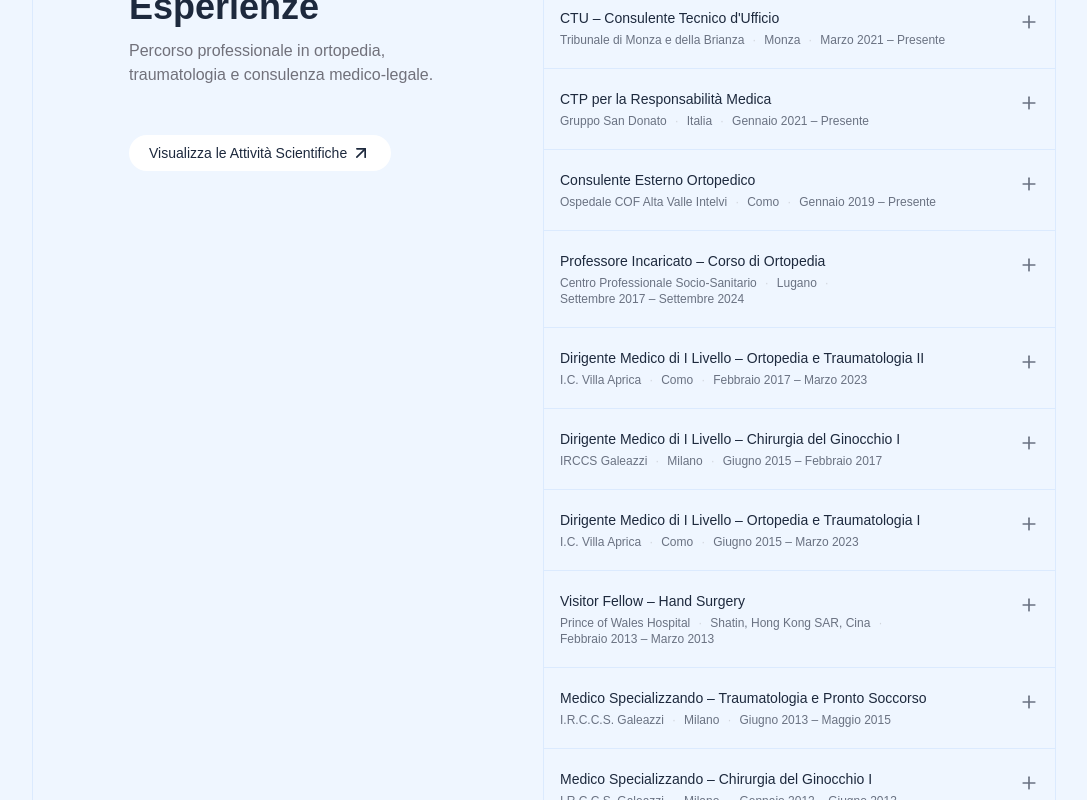
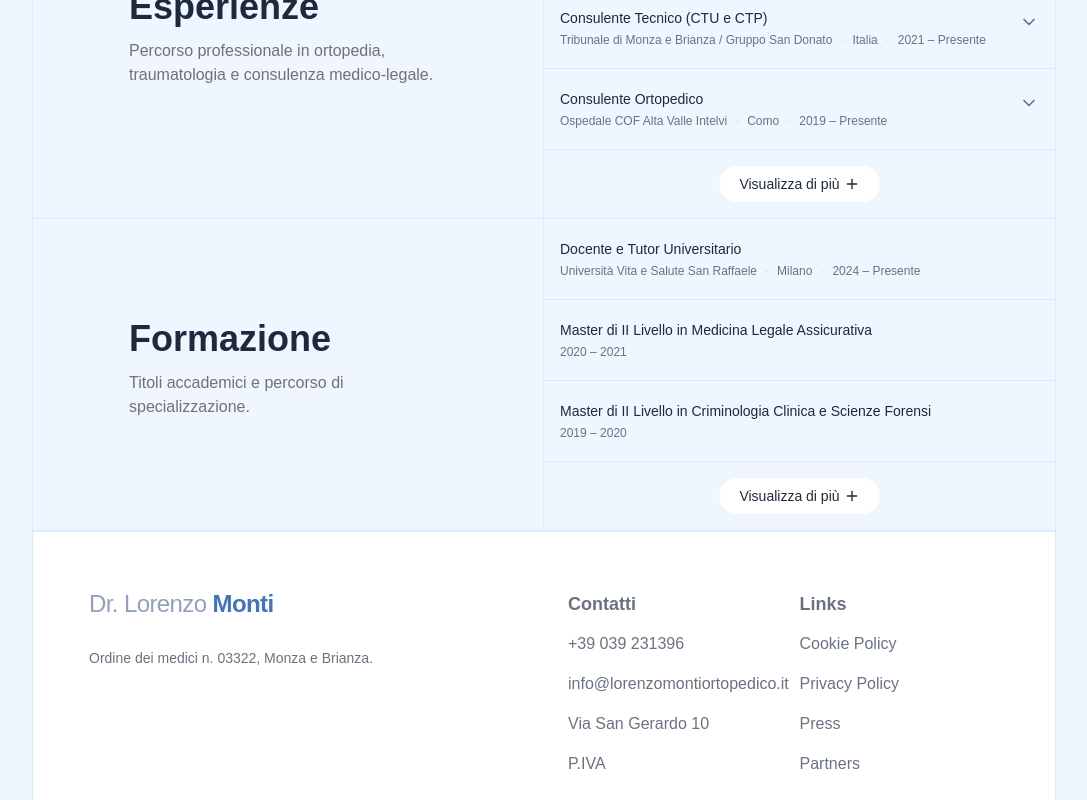
Before and after one commit to skxt/lorenzomonti, a Next.js app: page / in a window 1280 px wide. Shown: the part 2500-3300 px from the top of the page, without its empty margins (96-1183 px from the left). Built offline with nearby package versions, Linux system fonts and the light colour scheme; a web font is replaced by a local one.

Commit message:
feat(Sections): experience section has now max 3 items per row displayed, change data too

```diff
--- a/data/experiences.ts
+++ b/data/experiences.ts
@@ -1,5 +1,6 @@
 import { IExperience } from "@/types";
 
+// 1. ESPERIENZE PROFESSIONALI (Focus: Ruoli di responsabilità e consulenza)
 export const experiences: IExperience[] = [
   {
     image: "/logo-mark.svg",
@@ -7,338 +8,114 @@ export const experiences: IExperience[] = [
       "Aiuto Primario – Chirurgia Protesica Mininvasiva e Robotica di Anca e Ginocchio",
     company: "IRCCS San Raffaele",
     location: "Milano",
-    start: "Marzo 2023",
+    start: "2023",
     end: "Presente",
     description: [
-      "Aiuto Primario presso il Reparto di Chirurgia Protesica Mininvasiva e Robotica di Anca e Ginocchio, diretto dal Dott. Francesco Verde.",
+      "Responsabile clinico nel reparto diretto dal Dott. Francesco Verde.",
     ],
   },
   {
     image: "/logo-mark.svg",
-    title: "CTU – Consulente Tecnico d'Ufficio",
-    company: "Tribunale di Monza e della Brianza",
-    location: "Monza",
-    start: "Marzo 2021",
+    title: "Consulente Tecnico (CTU e CTP)",
+    company: "Tribunale di Monza e Brianza / Gruppo San Donato",
+    location: "Italia",
+    start: "2021",
     end: "Presente",
     description: [
-      "Consulente Tecnico d'Ufficio presso il Tribunale di Monza e della Brianza.",
+      "Consulente Tecnico d'Ufficio (Tribunale) e di Parte (responsabilità medica).",
     ],
   },
   {
     image: "/logo-mark.svg",
-    title: "CTP per la Responsabilità Medica",
-    company: "Gruppo San Donato",
-    location: "Italia",
-    start: "Gennaio 2021",
+    title: "Consulente Ortopedico",
+    company: "Ospedale COF Alta Valle Intelvi",
+    location: "Como",
+    start: "2019",
     end: "Presente",
-    description: [
-      "Consulente Tecnico di Parte per la responsabilità medica per il Gruppo San Donato.",
-    ],
+    description: ["Attività di consulenza ortopedica specialistica."],
   },
   {
     image: "/logo-mark.svg",
-    title: "Consulente Esterno Ortopedico",
-    company: "Ospedale COF Alta Valle Intelvi",
+    title: "Dirigente Medico – Ortopedia e Traumatologia",
+    company: "I.C. Villa Aprica",
     location: "Como",
-    start: "Gennaio 2019",
-    end: "Presente",
-    description: [
-      "Consulente Esterno Ortopedico presso l'ospedale COF Alta Valle Intelvi.",
-    ],
+    start: "2017",
+    end: "2023",
+    description: ["Attività di chirurgia ortopedica e traumatologica."],
   },
   {
     image: "/logo-mark.svg",
-    title: "Professore Incaricato – Corso di Ortopedia",
-    company: "Centro Professionale Socio-Sanitario",
-    location: "Lugano",
-    start: "Settembre 2017",
-    end: "Settembre 2024",
-    description: [
-      "Professore incaricato al corso di Ortopedia presso il Corso di Podologia del Centro Professionale Socio-Sanitario di Lugano.",
-    ],
+    title: "Dirigente Medico – Chirurgia del Ginocchio",
+    company: "IRCCS Galeazzi",
+    location: "Milano",
+    start: "2015",
+    end: "2017",
+    description: ["Specialista nel reparto diretto dal Prof. D'Anchise."],
   },
   {
     image: "/logo-mark.svg",
-    title: "Dirigente Medico di I Livello – Ortopedia e Traumatologia II",
-    company: "I.C. Villa Aprica",
-    location: "Como",
-    start: "Febbraio 2017",
-    end: "Marzo 2023",
-    description: [
-      "Dirigente Medico di I livello presso il reparto di Ortopedia e Traumatologia II diretto dal Dott. Fabrizio De Marchi.",
-    ],
-  },
-  {
-    image: "/logo-mark.svg",
-    title: "Dirigente Medico di I Livello – Chirurgia del Ginocchio I",
-    company: "IRCCS Galeazzi",
-    location: "Milano",
-    start: "Giugno 2015",
-    end: "Febbraio 2017",
-    description: [
-      "Dirigente Medico di I livello presso il reparto di Chirurgia del Ginocchio I diretta dal Prof. D'Anchise.",
-    ],
-  },
-  {
-    image: "/logo-mark.svg",
-    title: "Dirigente Medico di I Livello – Ortopedia e Traumatologia I",
-    company: "I.C. Villa Aprica",
-    location: "Como",
-    start: "Giugno 2015",
-    end: "Marzo 2023",
-    description: [
-      "Dirigente Medico di I livello presso il reparto di Ortopedia e Traumatologia I diretto dal Dott. Emanuele Franchi.",
-    ],
-  },
-  {
-    image: "/logo-mark.svg",
-    title: "Visitor Fellow – Hand Surgery",
-    company: "Prince of Wales Hospital",
-    location: "Shatin, Hong Kong SAR, Cina",
-    start: "Febbraio 2013",
-    end: "Marzo 2013",
-    description: [
-      "Visitor Fellow nel reparto Hand Surgery diretto dal Dott. P.C. Ho presso il Prince of Wales Hospital.",
-    ],
-  },
-  {
-    image: "/logo-mark.svg",
-    title: "Medico Specializzando – Traumatologia e Pronto Soccorso",
+    title: "Specializzando in Ortopedia e Traumatologia",
     company: "I.R.C.C.S. Galeazzi",
     location: "Milano",
-    start: "Giugno 2013",
-    end: "Maggio 2015",
+    start: "2010",
+    end: "2015",
     description: [
-      "Medico specializzando presso U.O. Traumatologia e Pronto Soccorso, diretto dal Prof. R. Accetta.",
-    ],
-  },
-  {
-    image: "/logo-mark.svg",
-    title: "Medico Specializzando – Chirurgia del Ginocchio I",
-    company: "I.R.C.C.S. Galeazzi",
-    location: "Milano",
-    start: "Gennaio 2012",
-    end: "Giugno 2013",
-    description: [
-      "Medico specializzando presso il reparto Chirurgia del Ginocchio I, responsabile Prof. D'Anchise.",
-    ],
-  },
-  {
-    image: "/logo-mark.svg",
-    title: "Medico Specializzando – Traumatologia e Pronto Soccorso",
-    company: "I.R.C.C.S. Galeazzi",
-    location: "Milano",
-    start: "Luglio 2011",
-    end: "Dicembre 2011",
-    description: [
-      "Medico specializzando presso U.O. Traumatologia e Pronto Soccorso, diretto dal Prof. R. Accetta.",
-    ],
-  },
-  {
-    image: "/logo-mark.svg",
-    title:
-      "Medico Specializzando – Chirurgia Ricostruttiva e delle Infezioni Osteoarticolari (CRIO)",
-    company: "I.R.C.C.S. Galeazzi",
-    location: "Milano",
-    start: "Febbraio 2011",
-    end: "Luglio 2011",
-    description: [
-      "Medico specializzando presso U.O. Chirurgia Ricostruttiva e delle Infezioni Osteoarticolari (CRIO), responsabile Prof. C.L. Romanò.",
-    ],
-  },
-  {
-    image: "/logo-mark.svg",
-    title: "Medico Specializzando – Trapianti di Fegato e Chirurgia Generale",
-    company: "A.O. Ca Granda Policlinico di Milano",
-    location: "Milano",
-    start: "Novembre 2010",
-    end: "Febbraio 2011",
-    description: [
-      "Medico specializzando nell'ambito del Tronco Comune di Chirurgia presso U.O. Trapianti di Fegato e Chirurgia Generale, diretto dal Prof. G. Rossi.",
-    ],
-  },
-  {
-    image: "/logo-mark.svg",
-    title: "Medico Specializzando – Chirurgia della Mano I",
-    company: "I.R.C.C.S. Galeazzi",
-    location: "Milano",
-    start: "Maggio 2010",
-    end: "Novembre 2010",
-    description: [
-      "Medico specializzando presso U.O. Chirurgia della Mano I, responsabili Prof. G.F. Berzero e Prof. C. Grandis.",
-    ],
-  },
-  {
-    image: "/logo-mark.svg",
-    title: "Medico Volontario – VI Divisione",
-    company: "I.O.G. Pini",
-    location: "Milano",
-    start: "Novembre 2009",
-    end: "Aprile 2010",
-    description: [
-      "Medico volontario presso la VI divisione, diretta dal Prof. G. Mineo.",
-    ],
-  },
-  {
-    image: "/logo-mark.svg",
-    title: "Internato Clinico – Pronto Soccorso Ortopedico e Neurochirurgico",
-    company: "I.R.C.C.S. Galeazzi",
-    location: "Milano",
-    start: "Settembre 2006",
-    end: "Ottobre 2009",
-    description: [
-      "Internato clinico come studente volontario presso il Dipartimento di Pronto Soccorso Ortopedico e Neurochirurgico, diretto dal Dott. R. Accetta.",
-      "Internato clinico come studente volontario presso la Clinica Ortopedica Universitaria, diretta dal Prof. G. Mineo.",
-    ],
-  },
-  {
-    image: "/logo-mark.svg",
-    title: "Internato Clinico – Chirurgia Plastica II",
-    company: "I.C. Humanitas",
-    location: "Rozzano",
-    start: "Marzo 2004",
-    end: "Agosto 2006",
-    description: [
-      "Internato clinico come studente volontario presso U.O. Chirurgia Plastica II, diretto dal Prof. M. Klinger.",
+      "Formazione completa presso i reparti di Chirurgia del Ginocchio, Traumatologia, Chirurgia della Mano, e Chirurgia Ricostruttiva (CRIO).",
     ],
   },
 ];
 
+// 2. FORMAZIONE (Focus: Titoli accademici, rimossi i diplomi scolastici)
 export const education: IExperience[] = [
   {
     image: "/logo-mark.svg",
-    title: "Tutor Universitario – Facoltà di Medicina e Chirurgia",
+    title: "Docente e Tutor Universitario",
     company: "Università Vita e Salute San Raffaele",
     location: "Milano",
-    start: "A.A. 2025-2026",
+    start: "2024",
     end: "Presente",
-    description: [
-      "Tutor Universitario presso la facoltà di Medicina e Chirurgia dell'Università Vita e Salute San Raffaele di Milano.",
-    ],
-  },
-  {
-    image: "/logo-mark.svg",
-    title: "Docente – Scuola di Specializzazione in Ortopedia e Traumatologia",
-    company: "Università Vita e Salute San Raffaele",
-    location: "Milano",
-    start: "A.A. 2024-2025",
-    end: "Presente",
-    description: [
-      "Docente presso la Scuola di Specializzazione di Ortopedia e Traumatologia dell'Università Vita e Salute San Raffaele di Milano.",
-    ],
-  },
-  {
-    image: "/logo-mark.svg",
-    title: "Master Universitario di II Livello in Medicina Legale Assicurativa",
-    company: "",
-    location: "",
-    start: "A.A. 2020-2021",
-    end: "2021",
-    description: [
-      "Conseguimento del Master Universitario di II livello in Medicina Legale Assicurativa.",
-    ],
-  },
-  {
-    image: "/logo-mark.svg",
-    title:
-      "Master Universitario di II Livello in Criminologia Clinica e Scienze Forensi",
-    company: "",
-    location: "",
-    start: "A.A. 2019-2020",
-    end: "2020",
-    description: [
-      "Conseguimento del Master Universitario di II livello in Criminologia Clinica e Scienze Forensi.",
-    ],
-  },
-  {
-    image: "/logo-mark.svg",
-    title: "Specializzazione in Ortopedia e Traumatologia",
-    company: "Università degli Studi di Milano – I.R.C.C.S. Galeazzi",
-    location: "Milano",
-    start: "A.A. 2013-2014",
-    end: "Maggio 2015",
-    description: [
-      "Conseguimento della Specializzazione in Ortopedia e Traumatologia con votazione 70/70 e lode, discussione tesi il 20/05/2015.",
-    ],
-  },
-  {
-    image: "/logo-mark.svg",
-    title: "Laurea Magistrale in Medicina e Chirurgia",
-    company: "Università degli Studi di Milano",
-    location: "Milano",
-    start: "A.A. 2008-2009",
-    end: "2009",
-    description: [
-      "Laurea Magistrale a ciclo unico in Medicina e Chirurgia con voto 110/110.",
-      'Tesi di laurea: "Valutazione morfometrica computerizzata delle endoprotesi di spalla nelle fratture complesse del terzo prossimale di omero".',
-    ],
-  },
-  {
-    image: "/logo-mark.svg",
-    title: "Maturità Scientifica",
-    company: "",
-    location: "",
-    start: "A.A. 2002-2003",
-    end: "2003",
-    description: ["Conseguimento della Maturità Scientifica con voto 100/100."],
-  },
-];
-
-export const courses: IExperience[] = [
-  {
-    image: "/logo-mark.svg",
-    title: "Corso di Fissazione Esterna in Urgenza Traumatologica",
-    company: "",
-    location: "",
-    start: "2011",
-    end: "2011",
     description: [],
   },
   {
     image: "/logo-mark.svg",
-    title: "Diploma di Ecografia Muscolo-scheletrica (base) SIUMB",
+    title: "Master di II Livello in Medicina Legale Assicurativa",
     company: "",
     location: "",
-    start: "2012",
-    end: "2012",
+    start: "2020",
+    end: "2021",
     description: [],
   },
   {
     image: "/logo-mark.svg",
-    title: "Corso Base AO",
+    title: "Master di II Livello in Criminologia Clinica e Scienze Forensi",
     company: "",
     location: "",
-    start: "2014",
-    end: "2014",
+    start: "2019",
+    end: "2020",
     description: [],
   },
   {
     image: "/logo-mark.svg",
-    title: "Corso AO Trauma Hand Surgery",
-    company: "",
-    location: "Graz, Austria",
-    start: "2015",
+    title: "Specializzazione in Ortopedia e Traumatologia (70/70 e lode)",
+    company: "Università degli Studi di Milano",
+    location: "Milano",
+    start: "2010",
     end: "2015",
     description: [],
   },
   {
     image: "/logo-mark.svg",
-    title: "Corso di Tecnica Infiltrativa Ecoguidata",
-    company: "Ospedale Niguarda – Reumatologia",
+    title: "Laurea Magistrale in Medicina e Chirurgia (110/110)",
+    company: "Università degli Studi di Milano",
     location: "Milano",
-    start: "2015",
-    end: "2015",
+    start: "2002",
+    end: "2009",
     description: [],
   },
-  {
-    image: "/logo-mark.svg",
-    title: "Corso di Tecnica Infiltrativa ed Ecografia Articolare",
-    company: "Università Autonoma di Barcellona",
-    location: "Barcellona",
-    start: "2016",
-    end: "2016",
-    description: [],
-  },
+];
+
+// 3. PREMI E CORSI (Separati i riconoscimenti dai corsi di routine)
+export const courses: IExperience[] = [
   {
     image: "/logo-mark.svg",
     title: "2° Classificato – Master Arthroscopist Advanced Knee",
@@ -346,7 +123,7 @@ export const courses: IExperience[] = [
     location: "",
     start: "2018",
     end: "2018",
-    description: [],
+    description: ["Premio di eccellenza in chirurgia artroscopica."],
   },
   {
     image: "/logo-mark.svg",
@@ -355,7 +132,7 @@ export const courses: IExperience[] = [
     location: "",
     start: "2019",
     end: "2019",
-    description: [],
+    description: ["Premio di eccellenza in artroprotesica."],
   },
   {
     image: "/logo-mark.svg",
@@ -366,4 +143,13 @@ export const courses: IExperience[] = [
     end: "2020",
     description: [],
   },
+  {
+    image: "/logo-mark.svg",
+    title: "Diploma di Ecografia Muscolo-scheletrica SIUMB",
+    company: "",
+    location: "",
+    start: "2012",
+    end: "2012",
+    description: ["Certificazione specialistica ecografica."],
+  },
 ];
--- a/sections/experience-section.tsx
+++ b/sections/experience-section.tsx
@@ -1,23 +1,47 @@
+"use client";
 import { SectionTitle } from "@/components/section-title";
 import { experiences, education } from "@/data/experiences";
-import {
-  ArrowUpRightIcon,
-  MinusIcon,
-  PlusIcon,
-  FileTextIcon,
-} from "lucide-react";
+import { ChevronDown, ChevronUp, PlusIcon } from "lucide-react";
 import { SectionContainer } from "@/components/section-container";
 import { IExperience } from "@/types";
-import { AnimatedContent } from "@/components/animated-content";
+import { useState, useEffect, useRef } from "react";
 
-const ExperienceList = ({ items }: { items: IExperience[] }) => (
-  <div>
-    {items.map((item, index) => (
+const PAGE_SIZE = 3;
+
+const ExperienceItem = ({
+  item,
+  animate,
+}: {
+  item: IExperience;
+  animate: boolean;
+}) => {
+  const ref = useRef<HTMLDetailsElement>(null);
+
+  useEffect(() => {
+    if (!animate || !ref.current) return;
+    const el = ref.current;
+    el.style.opacity = "0";
+    el.style.transform = "translateY(-12px)";
+    const frame = requestAnimationFrame(() => {
+      el.style.transition = "opacity 0.35s ease, transform 0.35s ease";
+      el.style.opacity = "1";
+      el.style.transform = "translateY(0)";
+    });
+    return () => cancelAnimationFrame(frame);
+  }, [animate]);
+
+  const hasDescription = item.description && item.description.length > 0;
+
+  return (
     <details
-        key={index}
-        className="flex flex-col border-blue-100 border-b group last:border-b-0"
+      ref={ref}
+      className={`flex flex-col border-blue-100 border-b group last:border-b-0`}
     >
-        <summary className="flex cursor-pointer items-start justify-between gap-4 py-5 px-4 select-none">
+      <summary
+        className={`flex ${
+          hasDescription ? "cursor-pointer" : ""
+        } items-start justify-between gap-4 py-5 px-4 select-none`}
+      >
         <div className="flex flex-col gap-1">
           <span className="font-medium">{item.title}</span>
           <div className="flex flex-wrap items-center gap-x-2 text-xs text-gray-500">
@@ -35,12 +59,14 @@ const ExperienceList = ({ items }: { items: IExperience[] }) => (
             </span>
           </div>
         </div>
+        {hasDescription && (
           <div className="mt-1 shrink-0">
-            <MinusIcon className="size-5 text-gray-500 hidden group-open:block" />
-            <PlusIcon className="size-5 text-gray-500 group-open:hidden" />
+            <ChevronUp className="size-5 text-gray-500 hidden group-open:block" />
+            <ChevronDown className="size-5 text-gray-500 group-open:hidden" />
           </div>
+        )}
       </summary>
-        {item.description && item.description.length > 0 && (
+      {hasDescription && (
         <div className="pb-5 px-4 pr-10 space-y-1">
           {item.description.map((line, i) => (
             <p key={i} className="text-base text-gray-500">
@@ -50,9 +76,44 @@ const ExperienceList = ({ items }: { items: IExperience[] }) => (
         </div>
       )}
     </details>
+  );
+};
+
+const ExperienceList = ({ items }: { items: IExperience[] }) => {
+  const [visibleCount, setVisibleCount] = useState(PAGE_SIZE);
+  const [newFromIndex, setNewFromIndex] = useState<number | null>(null);
+  const visibleItems = items.slice(0, visibleCount);
+  const hasMore = visibleCount < items.length;
+
+  const handleShowMore = () => {
+    setNewFromIndex(visibleCount);
+    setVisibleCount((prev) => prev + PAGE_SIZE);
+  };
+
+  return (
+    <div>
+      {visibleItems.map((item, index) => (
+        <ExperienceItem
+          key={index}
+          item={item}
+          animate={newFromIndex !== null && index >= newFromIndex}
+        />
       ))}
+
+      {hasMore && (
+        <div className="flex justify-center py-4">
+          <button
+            onClick={handleShowMore}
+            className="bg-white w-max hover:bg-gray-100 px-5 py-2 rounded-full flex items-center gap-1"
+          >
+            Visualizza di più
+            <PlusIcon size={16} />
+          </button>
+        </div>
+      )}
     </div>
   );
+};
 
 export const ExperienceSection = () => {
   return (
@@ -64,15 +125,6 @@ export const ExperienceSection = () => {
             description="Percorso professionale in ortopedia, traumatologia e consulenza medico-legale."
             leftAlign
           />
-          <AnimatedContent className="w-full mt-12">
-            <a
-              href="#"
-              className="bg-white w-max hover:bg-gray-100 px-5 py-2 rounded-full mt-6 flex items-center gap-1"
-            >
-              Visualizza le Attività Scientifiche
-              <ArrowUpRightIcon size={20} />
-            </a>
-          </AnimatedContent>
         </SectionContainer>
         <ExperienceList items={experiences} />
       </div>
@@ -87,17 +139,6 @@ export const ExperienceSection = () => {
         </SectionContainer>
         <ExperienceList items={education} />
       </div>
-
-      {/* <div className="grid grid-cols-1 md:grid-cols-2 md:divide-x divide-blue-100">
-        <SectionContainer>
-          <SectionTitle
-            title="Corsi e Premi"
-            description="Formazione continua, certificazioni e riconoscimenti."
-            leftAlign
-          />
-        </SectionContainer>
-        <ExperienceList items={courses} />
-      </div> */}
     </div>
   );
 };
```
Lines whose indentation alone changed are shown as unchanged.
